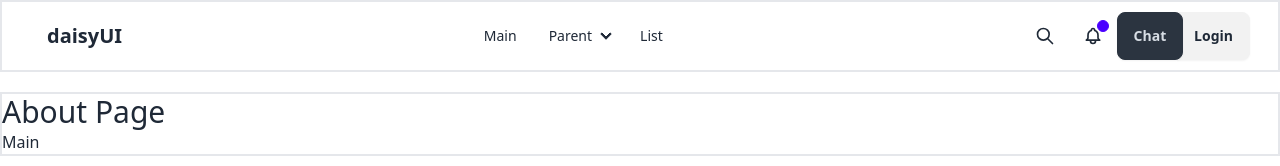
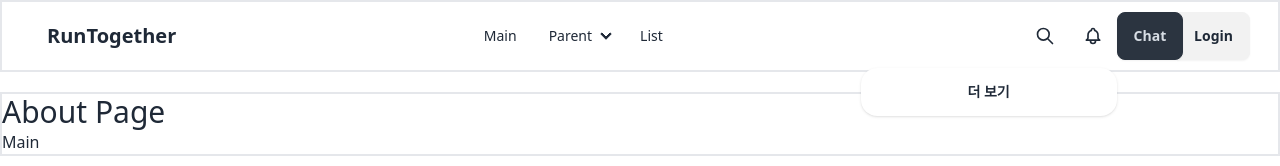
Before and after one commit to CHOHUNE/TOGERUN_FRONT, a React (Create React App) app: page /about in a window 1280 px wide. Both pictures are taken after a click on the button 1092 px from the left and 36 px from the top of the page. Shown: the top 166 px of the page. Built offline with nearby package versions, Linux system fonts and the light colour scheme.

Commit message:
feat : 알람 컴포넌트화

```diff
--- /dev/null
+++ b/src/component/notification/NotificationIcon.js
@@ -0,0 +1,114 @@
+import React, { useCallback, useEffect, useState, useRef } from 'react';
+import useEventSource from "../../hooks/useEventSource";
+import jwtAxios from "../../util/JwtUtil";
+import { useNavigate } from "react-router-dom";
+
+const NotificationIcon = () => {
+    const [isOpen, setIsOpen] = useState(false);
+    const [notifications, setNotifications] = useState([]);
+    const [unreadCount, setUnreadCount] = useState(0);
+    const [page, setPage] = useState(1);
+    const [hasMore, setHasMore] = useState(true);
+    const navigate = useNavigate();
+    const lastEventIdRef = useRef(null);
+
+    const toggleDropdown = () => {
+        setIsOpen(!isOpen);
+        if (!isOpen) {
+            setPage(1);
+            fetchNotifications(1, true);
+        }
+    };
+
+    const fetchNotifications = useCallback((pageNum, reset = false) => {
+        jwtAxios.get(`/api/notifications/all?page=${pageNum}&size=8`)
+            .then(response => {
+                const newNotifications = response.data.content;
+                setNotifications(prev => reset ? newNotifications : [...prev, ...newNotifications]);
+
+                setHasMore(response.data.hasNext);
+                setUnreadCount(response.data.unreadCount);
+
+            })
+            .catch(error => console.log("Error fetching Notifications", error));
+    }, []);
+
+    const handleNewEvent = useCallback((event) => {
+        const data = JSON.parse(event.data);
+        setNotifications(prev => [data, ...prev.slice(0, 7)]);  // Keep only the latest 8 notifications
+        setUnreadCount(prev => prev + 1);
+        lastEventIdRef.current = event.lastEventId;
+    }, []);
+
+    const handleError = useCallback((error) => {
+        console.error('EventSource error:', error);
+        // 여기에 재연결 로직 추가
+    }, []);
+
+    useEventSource(
+        'http://localhost:8080/api/notifications/subscribe',
+        handleNewEvent,
+        handleError,
+        lastEventIdRef.current
+    );
+
+    useEffect(() => {
+        fetchNotifications(1, true);
+    }, [fetchNotifications]);
+
+    const loadMore = () => {
+        if (hasMore) {
+            setPage(prev => prev + 1);
+            fetchNotifications(page + 1);
+        }
+    };
+
+    const markAsRead = useCallback((notificationId) => {
+        jwtAxios.post(`/api/notifications/${notificationId}/read`)
+            .then(() => {
+                setNotifications(prev =>
+                    prev.map(notif =>
+                        notif.id === notificationId ? {...notif, isRead: true} : notif
+                    )
+                );
+                setUnreadCount(prev => Math.max(0, prev - 1));
+            })
+            .catch(error => console.log("Error marking notification as read", error));
+    }, []);
+
+    return (
+        <div className="dropdown dropdown-end">
+            <button tabIndex={0} className="btn btn-ghost btn-circle" onClick={toggleDropdown}>
+                <div className="indicator">
+                    <svg xmlns="http://www.w3.org/2000/svg" className="h-5 w-5" fill="none" viewBox="0 0 24 24" stroke="currentColor">
+                        <path strokeLinecap="round" strokeLinejoin="round" strokeWidth="2" d="M15 17h5l-1.405-1.405A2.032 2.032 0 0118 14.158V11a6.002 6.002 0 00-4-5.659V5a2 2 0 10-4 0v.341C7.67 6.165 6 8.388 6 11v3.159c0 .538-.214 1.055-.595 1.436L4 17h5m6 0v1a3 3 0 11-6 0v-1m6 0H9" />
+                    </svg>
+                    {unreadCount > 0 && <span className="badge badge-xs badge-primary indicator-item">{unreadCount}</span>}
+                </div>
+            </button>
+            {isOpen && (
+                <ul tabIndex={0} className="dropdown-content menu p-2 shadow bg-base-100 rounded-box w-64 mt-2 max-h-60 overflow-y-auto">
+                    {notifications.map(notification => (
+                        <li key={notification.id}
+                            onClick={() => {
+                                navigate(notification.goUrl);
+                                if (!notification.isRead) markAsRead(notification.id);
+                            }}
+                            className={`cursor-pointer ${notification.isRead ? 'opacity-50' : ''}`}>
+                            <a className="p-2 hover:bg-gray-100">
+                                <strong className="font-bold">{notification.nickname}</strong>: {notification.content}
+                            </a>
+                        </li>
+                    ))}
+                    {hasMore && (
+                        <li className="text-center">
+                            <button onClick={loadMore} className="btn btn-ghost btn-sm">더 보기</button>
+                        </li>
+                    )}
+                </ul>
+            )}
+        </div>
+    );
+};
+
+export default NotificationIcon;
--- a/src/menus/BasicMenu.js
+++ b/src/menus/BasicMenu.js
@@ -7,6 +7,7 @@ import {useMutation, useQueryClient} from "@tanstack/react-query";
 import {useRecoilState} from "recoil";
 import {initState, signInState} from "../atoms/singinState";
 import useEventSource from "../hooks/useEventSource";
+import NotificationIcon from "../component/notification/NotificationIcon";
 
 
 const BasicMenu = () => {
@@ -17,7 +18,6 @@ const BasicMenu = () => {
     const [showLogoutModal, setShowLogoutModal] = useState(false);
     const [signIn, setSignIn] = useRecoilState(signInState);
 
-    const [lastEventId, setLastEventId] = useState(null);
 
     const logoutMutation = useMutation(
         { mutationFn: () => doLogout(),
@@ -39,24 +39,7 @@ const BasicMenu = () => {
 
     const toggleLogoutModal = () => setShowLogoutModal(!showLogoutModal);
 
-    const handleNewEvent = useCallback((event) => {
-        const data = JSON.parse(event.data);
-        console.log('New event:', data);
-        // 새로운 이벤트 처리 로직 추가
-        setLastEventId(event.lastEventId); // 마지막 이벤트 ID 저장
-    }, []);
 
-    const handleError = useCallback((error) => {
-        console.error('EventSource error:', error);
-    }, []);
-
-    // EventSource 구독
-    useEventSource(
-        'http://localhost:8080/api/notifications/subscribe',
-        handleNewEvent,
-        handleError,
-        lastEventId
-        , []); // 빈 의존성 배열 추가
 
     return (
         <div className="navbar bg-base-100 px-7">
@@ -90,7 +73,7 @@ const BasicMenu = () => {
                         </li>
                     </ul>
                 </div>
-                <a className="btn btn-ghost text-xl">daisyUI</a>
+                <a className="btn btn-ghost text-xl">RunTogether</a>
             </div>
             <div className="navbar-center hidden lg:flex">
                 <ul className="menu menu-horizontal px-1">
@@ -117,24 +100,16 @@ const BasicMenu = () => {
             </div>
 
             <div className="navbar-end">
-                <button className="btn btn-ghost btn-circle">
+               <button className="btn btn-ghost btn-circle">
                     <svg xmlns="http://www.w3.org/2000/svg" className="h-5 w-5" fill="none" viewBox="0 0 24 24"
                          stroke="currentColor">
                         <path strokeLinecap="round" strokeLinejoin="round" strokeWidth="2"
                               d="M21 21l-6-6m2-5a7 7 0 11-14 0 7 7 0 0114 0z"/>
                     </svg>
                 </button>
-                <button className="btn btn-ghost btn-circle">
-                    <div className="indicator">
-                        <svg xmlns="http://www.w3.org/2000/svg" className="h-5 w-5" fill="none" viewBox="0 0 24 24"
-                             stroke="currentColor">
-                            <path strokeLinecap="round" strokeLinejoin="round" strokeWidth="2"
-                                  d="M15 17h5l-1.405-1.405A2.032 2.032 0 0118 14.158V11a6.002 6.002 0 00-4-5.659V5a2 2 0 10-4 0v.341C7.67 6.165 6 8.388 6 11v3.159c0 .538-.214 1.055-.595 1.436L4 17h5m6 0v1a3 3 0 11-6 0v-1m6 0H9"/>
-                        </svg>
-                        <span className="badge badge-xs badge-primary indicator-item"></span>
-                    </div>
-                </button>
+                <NotificationIcon/>
             </div>
+
             <div className={"join space-x-12"}>
                 <SideOpenDrawer/>
                 {!loginState.email ?
```
